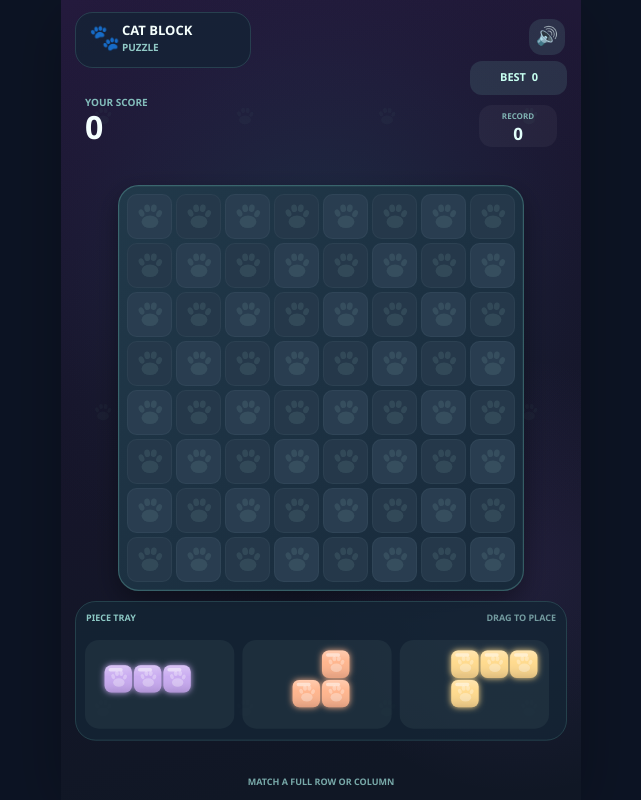
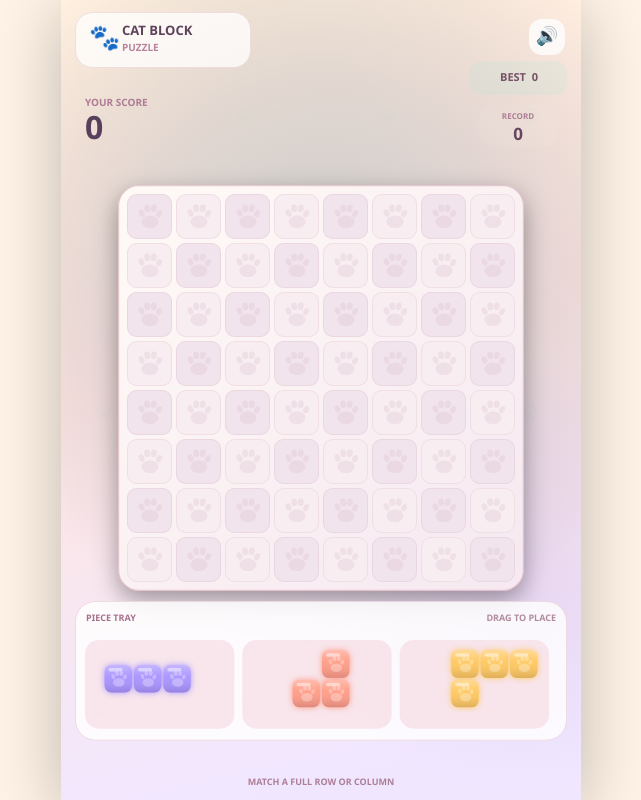
Before and after one commit to vidocq911/cat-block-puzzle, a plain HTML site: page index.html in a window 1280 px wide. Shown: the whole page, without its empty margins (319-960 px from the left). Drawn offline with Linux system fonts and the light colour scheme.

Commit message:
Refresh cozy cat palette and add placement sparkle effects

```diff
--- a/index.html
+++ b/index.html
@@ -6,9 +6,9 @@
 <title>Cat Block Puzzle</title>
 <style>
   :root{color-scheme:dark}
-  html,body{margin:0;width:100%;height:100%;min-height:100%;background:#100e20;overflow:hidden;touch-action:none;
+  html,body{margin:0;width:100%;height:100%;min-height:100%;background:#fff3e7;overflow:hidden;touch-action:none;
     -webkit-user-select:none;user-select:none;-webkit-tap-highlight-color:transparent}
-  body{display:flex;justify-content:center;align-items:stretch;background:#0d1424}
+  body{display:flex;justify-content:center;align-items:stretch;background:#fff3e7}
   canvas{display:block;touch-action:none;filter:drop-shadow(0 12px 34px rgba(0,0,0,.25))}
   *{box-sizing:border-box}
 </style>
@@ -52,7 +52,7 @@ const Snd = {
 
 const N = 8;
 const FONT = 'ui-rounded, "Nunito", "Segoe UI", system-ui, sans-serif';
-const COLORS = ['#ffb38a','#ffd98a','#a8e0b0','#8fd3f4','#c7a8f0','#f5a3c7'];
+const COLORS = ['#ff9c87','#ffc85f','#7ed8a1','#65c9ee','#a994ff','#ff91bd'];
 const SHAPES = [
   [[0,0]],
   [[0,0],[0,1]], [[0,0],[1,0]],
@@ -101,9 +101,25 @@ function canAny(){
 }
 function say(text, face){ msg = text; cat = face; msgT = 90; }
 
+let particles = [];
+function burst(x,y,color,count){
+  for(let i=0;i<count;i++){
+    const a=Math.random()*Math.PI*2, speed=.8+Math.random()*2.6;
+    particles.push({x,y,vx:Math.cos(a)*speed,vy:Math.sin(a)*speed-1.1,life:22+Math.random()*18,max:40,size:2+Math.random()*3.5,color});
+  }
+  if(particles.length>160) particles=particles.slice(-160);
+}
+function updateFx(){
+  for(const p of particles){p.x+=p.vx;p.y+=p.vy;p.vy+=.04;p.vx*=.985;p.life--;}
+  particles=particles.filter(p=>p.life>0);
+}
+function drawFx(){
+  for(const p of particles){ctx.globalAlpha=Math.max(0,p.life/p.max);ctx.fillStyle=p.color;ctx.beginPath();ctx.arc(p.x,p.y,p.size,0,Math.PI*2);ctx.fill();}
+  ctx.globalAlpha=1;
+}
 function place(i, r, c){
   const p = tray[i];
-  for (const [a,b] of p.s) grid[r+a][c+b] = p.col;
+  for (const [a,b] of p.s){ grid[r+a][c+b] = p.col; burst(bx+(c+b+.5)*cell,by+(r+a+.5)*cell,COLORS[p.col-1],3); }
   Snd.drop();
   score += p.s.length;
   const rows = [], cols = [];
@@ -115,6 +131,7 @@ function place(i, r, c){
   for (const k of cols) for (let j=0;j<N;j++) grid[j][k] = 0;
   const lines = rows.length + cols.length;
   if (lines){
+    burst(bx+cell*N/2,by+cell*N/2,'#ffc85f',12);
     combo++;
     const linePoints = lines * lines * 10 * Math.min(combo, 4);
     score += linePoints;
@@ -235,7 +252,7 @@ function draw(){
   btns = [];
   ctx.clearRect(0,0,W,H);
   const bg = ctx.createLinearGradient(0,0,W*.35,H);
-  bg.addColorStop(0,'#241a3d'); bg.addColorStop(.48,'#17152b'); bg.addColorStop(1,'#101725');
+  bg.addColorStop(0,'#fff0df');bg.addColorStop(.48,'#ffe7e3');bg.addColorStop(1,'#f0e7ff');
   ctx.fillStyle = bg; ctx.fillRect(0,0,W,H);
   // Rich midnight-teal backdrop with restrained mint and violet light.
   const glow = ctx.createRadialGradient(W*.5,H*.34,2,W*.5,H*.34,W*.72);
@@ -248,31 +265,31 @@ function draw(){
   for(let py=118;py<H;py+=148) for(let px=42+(Math.floor(py/148)%2)*53;px<W;px+=142) paw(px,py,22,'#90d5d4',.035);
 
   // Premium header with separate score and status lanes.
-  ctx.fillStyle='rgba(20,35,53,.78)'; rr(14,12,Math.min(176,W*.48),56,18); ctx.fill();
-  ctx.strokeStyle='rgba(130,224,213,.16)'; ctx.lineWidth=1; rr(14.5,12.5,Math.min(175,W*.48),55,17); ctx.stroke();
-  text('🐾',28,39,25,'#c7fff0','left');
-  text('CAT BLOCK',61,31,13,'#f5fffd','left','900');
-  text('PUZZLE',61,48,10,'#91c9c6','left','800');
+  ctx.fillStyle='rgba(255,255,255,.76)'; rr(14,12,Math.min(176,W*.48),56,18); ctx.fill();
+  ctx.strokeStyle='rgba(190,126,137,.22)'; ctx.lineWidth=1; rr(14.5,12.5,Math.min(175,W*.48),55,17); ctx.stroke();
+  text('🐾',28,39,25,'#e98d9e','left');
+  text('CAT BLOCK',61,31,13,'#5e425b','left','900');
+  text('PUZZLE',61,48,10,'#b8839a','left','800');
   const soundX=W-34;
-  ctx.fillStyle='rgba(141,225,214,.12)'; rr(soundX-18,19,36,36,13); ctx.fill();
-  text(Snd.muted?'🔇':'🔊',soundX,37,18,'#d7fff8','center');
+  ctx.fillStyle='rgba(255,255,255,.78)'; rr(soundX-18,19,36,36,13); ctx.fill();
+  text(Snd.muted?'🔇':'🔊',soundX,37,18,'#71556b','center');
   ctx.fillStyle='rgba(141,225,214,.12)'; rr(W-111,61,97,34,12); ctx.fill();
-  text('BEST  '+best,W-62,78,11,'#c7fff0','center','900');
-  text('YOUR SCORE',24,103,10,'#83bdbb','left','900');
-  text(String(score),24,130,32,'#f4fffe','left','900');
+  text('BEST  '+best,W-62,78,11,'#775267','center','900');
+  text('YOUR SCORE',24,103,10,'#ad7c95','left','900');
+  text(String(score),24,130,32,'#583f5b','left','900');
   ctx.fillStyle='rgba(255,255,255,.045)'; rr(W-102,105,78,42,13); ctx.fill();
-  text('RECORD',W-63,117,8,'#80b4b3','center','800');
-  text(String(best),W-63,135,17,'#e3fffb','center','900');
+  text('RECORD',W-63,117,8,'#ad7c95','center','800');
+  text(String(best),W-63,135,17,'#65455f','center','900');
   if(combo>1){
-    ctx.fillStyle='rgba(255,190,99,.16)'; rr(24,145,Math.min(136,W*.44),25,12); ctx.fill();
-    ctx.strokeStyle='rgba(255,204,132,.32)'; rr(24.5,145.5,Math.min(135,W*.44),24,11.5); ctx.stroke();
-    text('🔥  STREAK x'+Math.min(combo,4),36,157.5,10,'#ffd28a','left','900');
+    ctx.fillStyle='rgba(255,190,99,.75)'; rr(24,145,Math.min(136,W*.44),25,12); ctx.fill();
+    ctx.strokeStyle='rgba(255,255,255,.7)'; rr(24.5,145.5,Math.min(135,W*.44),24,11.5); ctx.stroke();
+    text('🔥  STREAK x'+Math.min(combo,4),36,157.5,10,'#694553','left','900');
   }
   if(msgT>0){
     const alpha=Math.min(1,msgT/24); ctx.globalAlpha=alpha;
     const badgeW=Math.min(174,W*.48);
-    ctx.fillStyle='rgba(80,210,183,.16)'; rr(W-badgeW-18,145,badgeW,25,12); ctx.fill();
-    text(msg,W-badgeW/2-18,157.5,Math.min(12,W*.035),'#a8fff0','center','900');
+    ctx.fillStyle='rgba(120,202,173,.88)'; rr(W-badgeW-18,145,badgeW,25,12); ctx.fill();
+    text(msg,W-badgeW/2-18,157.5,Math.min(12,W*.035),'#315b51','center','900');
     ctx.globalAlpha=1; msgT--;
   }
 
@@ -280,18 +297,18 @@ function draw(){
   const boardPad=7, boardSize=cell*N, boardX=bx-boardPad, boardY=by-boardPad;
   ctx.save(); ctx.shadowColor='rgba(0,0,0,.36)'; ctx.shadowBlur=24; ctx.shadowOffsetY=9;
   const boardFill=ctx.createLinearGradient(boardX,boardY,boardX+boardSize,boardY+boardSize);
-  boardFill.addColorStop(0,'#21394a'); boardFill.addColorStop(1,'#182a3b');
+  boardFill.addColorStop(0,'#fffaf6'); boardFill.addColorStop(1,'#f6e9f1');
   ctx.fillStyle=boardFill; rr(boardX,boardY,boardSize+boardPad*2,boardSize+boardPad*2,21); ctx.fill(); ctx.restore();
-  ctx.strokeStyle='rgba(135,238,219,.25)'; ctx.lineWidth=1.2;
+  ctx.strokeStyle='rgba(205,145,164,.45)'; ctx.lineWidth=1.2;
   rr(boardX+.6,boardY+.6,boardSize+boardPad*2-1.2,boardSize+boardPad*2-1.2,20); ctx.stroke();
   for(let r=0;r<N;r++) for(let c=0;c<N;c++){
     const x=bx+c*cell,y=by+r*cell;
     if(grid[r][c]) block(x,y,cell,grid[r][c]);
     else{
-      ctx.fillStyle=(r+c)%2===0?'#293d50':'#25384a';
+      ctx.fillStyle=(r+c)%2===0?'#f2e4ec':'#f8edf0';
       rr(x+2,y+2,cell-4,cell-4,Math.max(4,cell*.19)); ctx.fill();
-      paw(x+cell*.51,y+cell*.55,cell*.64,'#a5d9d5',.11);
-      ctx.strokeStyle='rgba(195,246,240,.045)'; ctx.lineWidth=1; rr(x+2.5,y+2.5,cell-5,cell-5,Math.max(4,cell*.19)); ctx.stroke();
+      paw(x+cell*.51,y+cell*.55,cell*.64,'#d5b7c9',.25);
+      ctx.strokeStyle='rgba(190,136,158,.14)'; ctx.lineWidth=1; rr(x+2.5,y+2.5,cell-5,cell-5,Math.max(4,cell*.19)); ctx.stroke();
     }
   }
 
@@ -304,15 +321,15 @@ function draw(){
   // Piece tray is sized from the same cell metric as the board, with equal slots.
   const trayTop=by+cell*N+17;
   const trayBottom=Math.min(H-44,trayTop+Math.max(118,cell*2.85));
-  ctx.fillStyle='rgba(20,37,53,.82)'; rr(14,trayTop,W-28,trayBottom-trayTop,21); ctx.fill();
-  ctx.strokeStyle='rgba(135,238,219,.15)'; ctx.lineWidth=1; rr(14.5,trayTop+.5,W-29,trayBottom-trayTop-1,20); ctx.stroke();
-  text('PIECE TRAY',25,trayTop+17,9,'#8cc8c4','left','900');
-  text('DRAG TO PLACE',W-25,trayTop+17,9,'#739b9f','right','800');
+  ctx.fillStyle='rgba(255,255,255,.82)'; rr(14,trayTop,W-28,trayBottom-trayTop,21); ctx.fill();
+  ctx.strokeStyle='rgba(210,157,176,.35)'; ctx.lineWidth=1; rr(14.5,trayTop+.5,W-29,trayBottom-trayTop-1,20); ctx.stroke();
+  text('PIECE TRAY',25,trayTop+17,9,'#a66f8c','left','900');
+  text('DRAG TO PLACE',W-25,trayTop+17,9,'#b08b9d','right','800');
   const slotTop=trayTop+39, slotHeight=trayBottom-slotTop-12, slotWidth=(W-48)/3;
   for(let i=0;i<3;i++){
     const p=tray[i]; if(!p||(drag&&drag.i===i)) continue;
     const slotX=24+i*slotWidth;
-    ctx.fillStyle='rgba(190,239,234,.055)'; rr(slotX,slotTop,slotWidth-8,slotHeight,14); ctx.fill();
+    ctx.fillStyle='rgba(247,222,231,.72)'; rr(slotX,slotTop,slotWidth-8,slotHeight,14); ctx.fill();
     const o=pieceOrigin(i);
     for(const [a,b] of p.s) block(o.x+b*o.tc,o.y+a*o.tc,o.tc,p.col);
   }
@@ -324,7 +341,7 @@ function draw(){
   }
 
   if(!over){
-    text('MATCH A FULL ROW OR COLUMN',W/2,H-18,9,'#78a9a9','center','800');
+    text('MATCH A FULL ROW OR COLUMN',W/2,H-18,9,'#ad7e98','center','800');
   }
 
   if(over){
@@ -374,7 +391,7 @@ window.addEventListener('resize', resize);
 
 /* ---- Start ---- */
 resize(); reset();
-(function loop(){ draw(); requestAnimationFrame(loop); })();
+(function loop(){ updateFx(); draw(); requestAnimationFrame(loop); })();
 </script>
 </body>
 </html>
```
